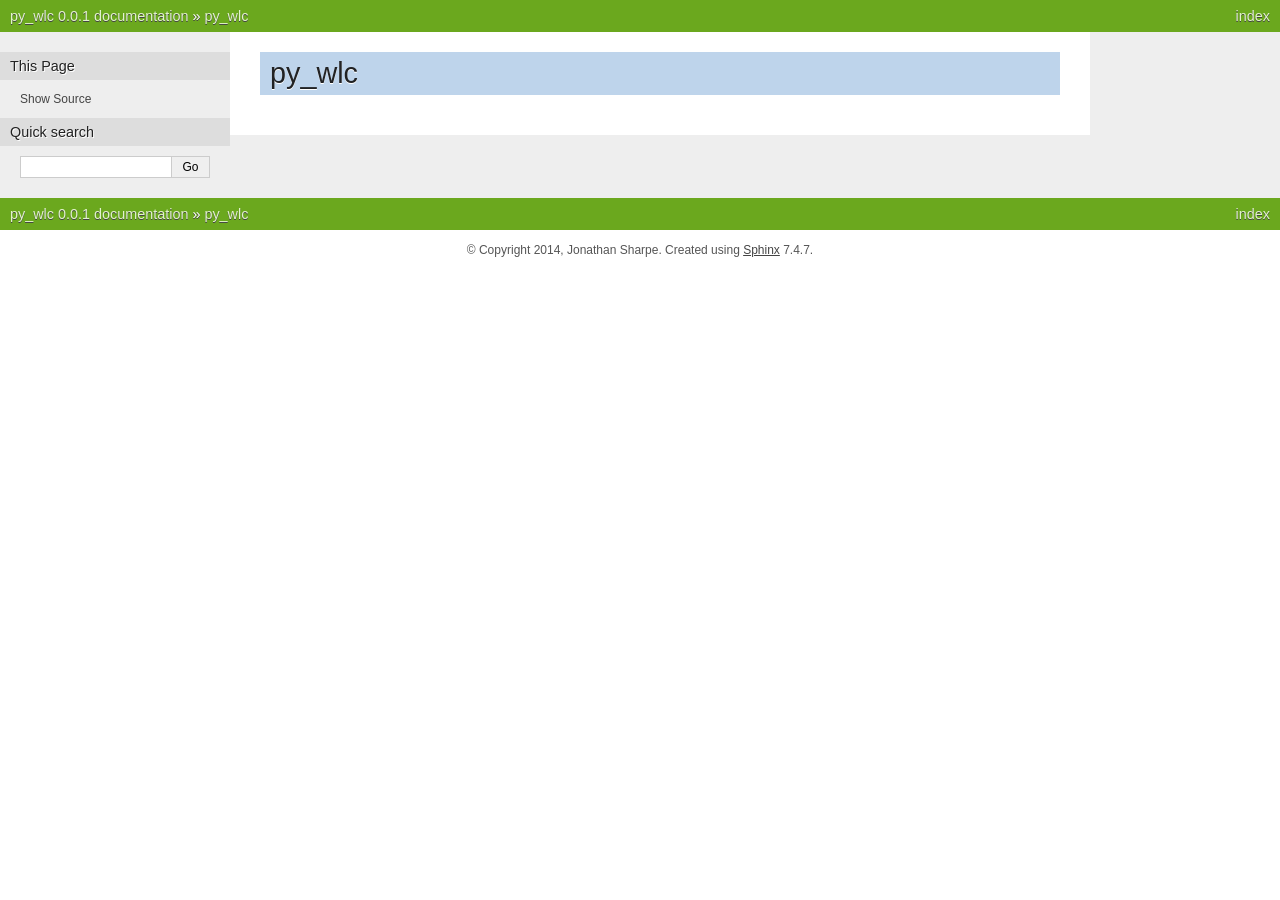
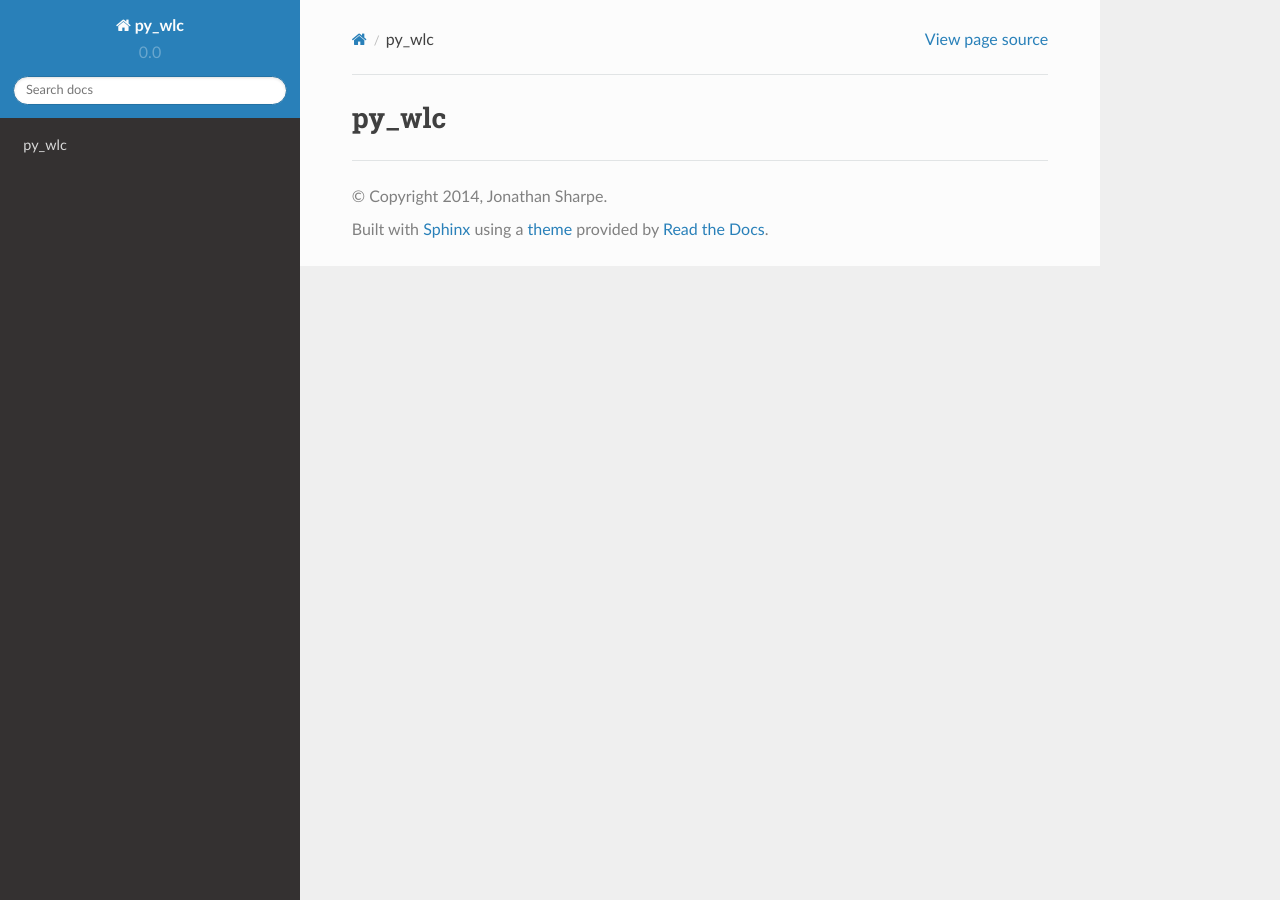
Before and after one commit to textbook/py_wlc, a Sphinx documentation site: the page built from docs/source/modules.rst, in a window 1280 px wide. Built offline with Sphinx 7.4.7 and the Read the Docs theme 2.0.0, drawn with Linux system fonts in a browser that asks for light colours; formulas are drawn with MathJax 3; pages that are not in the unit, such as notebooks, are missing from menus; some of the changed lines change nothing that is shown.

Commit message:
Switched to ReadTheDocs theme

```diff
--- a/docs/source/conf.py
+++ b/docs/source/conf.py
@@ -16,10 +16,13 @@
 import sys
 import os
 
+import sphinx_rtd_theme
+
 # If extensions (or modules to document with autodoc) are in another directory,
 # add these directories to sys.path here. If the directory is relative to the
 # documentation root, use os.path.abspath to make it absolute, like shown here.
-#sys.path.insert(0, os.path.abspath('.'))
+sys.path.insert(0, os.path.abspath('..'))
+sys.path.insert(0, os.path.abspath('../..'))
 
 # -- General configuration ------------------------------------------------
 
@@ -58,9 +61,19 @@ copyright = '2014, Jonathan Sharpe'
 # built documents.
 #
 # The short X.Y version.
-version = '0.0.1'
-# The full version, including alpha/beta/rc tags.
-release = '0.0.1'
+# "Borrowed" from Flask conf.py file
+import pkg_resources
+try:
+    release = pkg_resources.get_distribution('py_wlc').version
+except pkg_resources.DistributionNotFound:
+    print('To build the documentation, The distribution information of py_wlc')
+    print('Has to be available.  Either install the package into your')
+    print('development environment or run "setup.py develop" to setup the')
+    print('metadata.  A virtualenv is recommended!')
+    sys.exit(1)
+del pkg_resources
+
+version = '.'.join(release.split('.')[:2])
 
 # The language for content autogenerated by Sphinx. Refer to documentation
 # for a list of supported languages.
@@ -105,7 +118,7 @@ pygments_style = 'sphinx'
 
 # The theme to use for HTML and HTML Help pages.  See the documentation for
 # a list of builtin themes.
-html_theme = 'nature'
+html_theme = 'sphinx_rtd_theme'
 
 # Theme options are theme-specific and customize the look and feel of a theme
 # further.  For a list of options available for each theme, see the
@@ -113,7 +126,7 @@ html_theme = 'nature'
 #html_theme_options = {}
 
 # Add any paths that contain custom themes here, relative to this directory.
-#html_theme_path = []
+html_theme_path = [sphinx_rtd_theme.get_html_theme_path()]
 
 # The name for this set of Sphinx documents.  If None, it defaults to
 # "<project> v<release> documentation".
@@ -248,8 +261,8 @@ man_pages = [
 #  dir menu entry, description, category)
 texinfo_documents = [
   ('index', 'py_wlc', 'py_wlc Documentation',
-   'Jonathan Sharpe', 'py_wlc', 'One line description of project.',
-   'Miscellaneous'),
+   'Jonathan Sharpe', 'py_wlc',
+   'Functionality for whole-life costing in Python', 'Miscellaneous'),
 ]
 
 # Documents to append as an appendix to all manuals.
```
